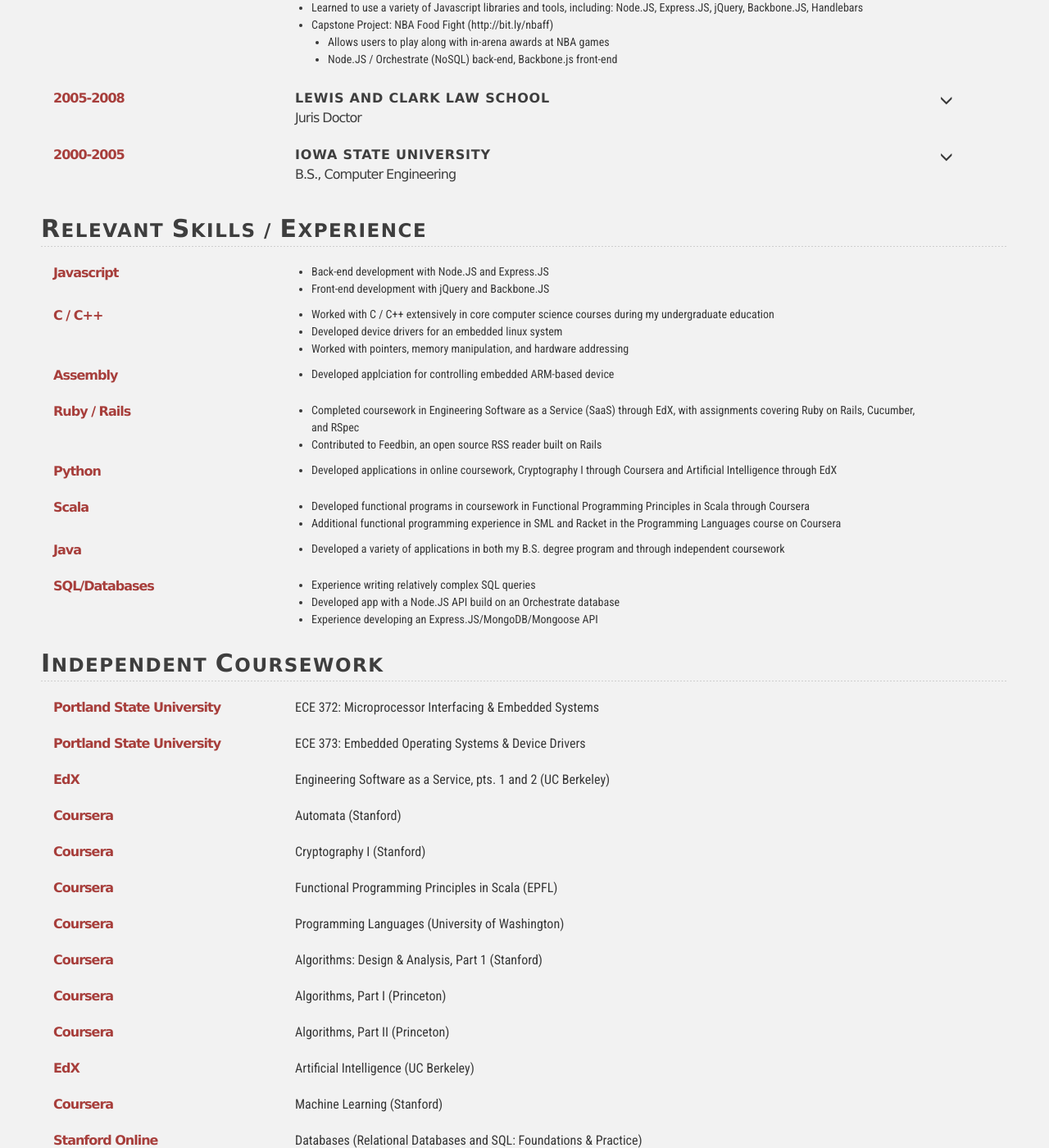
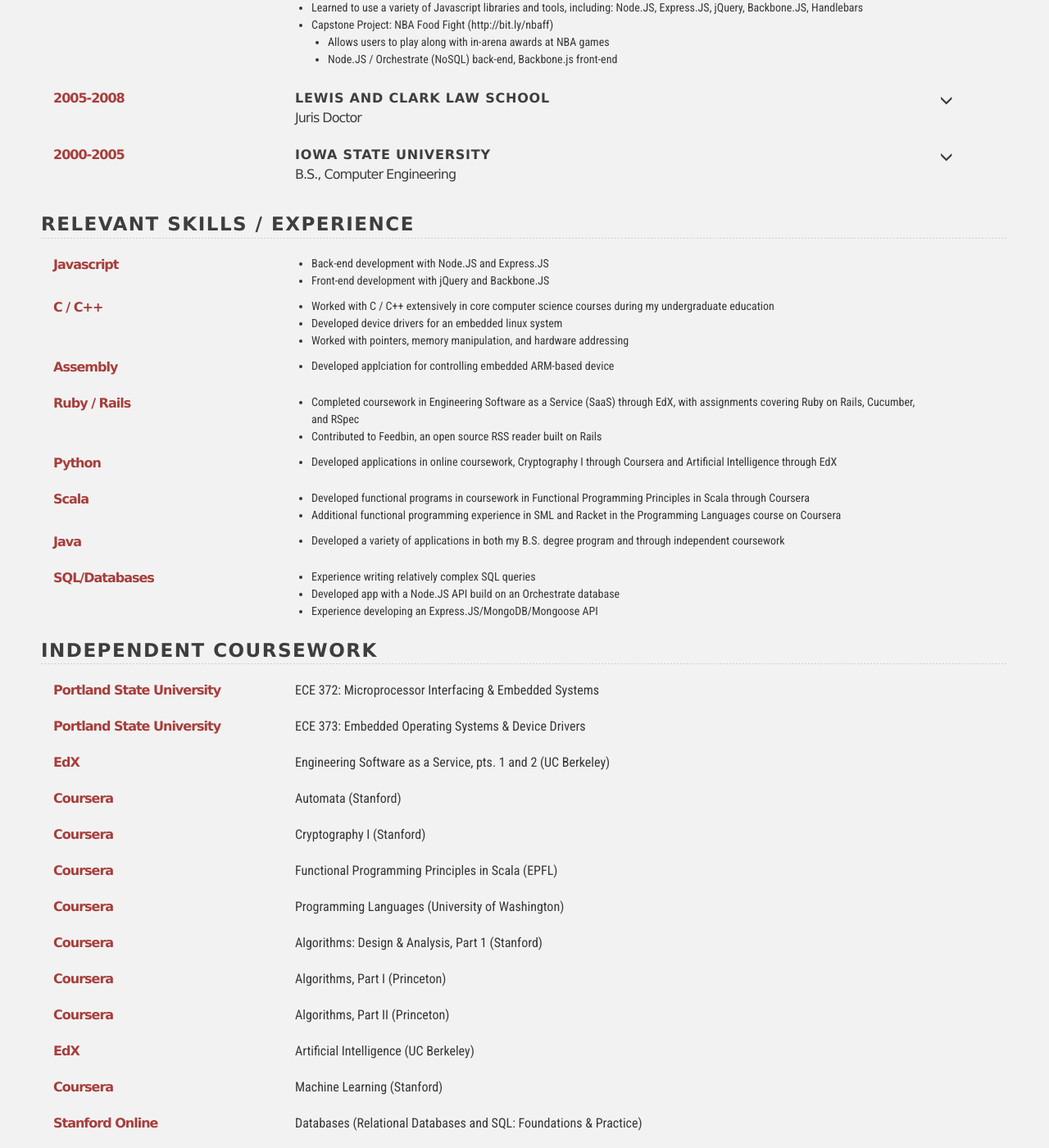
Before and after one commit to clebens/clebens.github.io, a Jekyll site: the page built from resume/index.html, in a window 1280 px wide and 1400 px high, scrolled down 658 px. Shown: the whole window at 82% size. Built offline with Jekyll 4.4.1, drawn with Linux system fonts in a browser that asks for light colours.

Commit message:
Fixed other headings

```diff
--- a/_includes/resume_details/courses.html
+++ b/_includes/resume_details/courses.html
@@ -1,5 +1,5 @@
   <div class="row">
-  <h2><div class="capital">I</div>ndependent <div class="capital">C</div>oursework</h2>
+  <h2><small-caps>Independent Coursework</small-caps></h2>
   </div>
 
   {% for course in site.data.courses %}
--- a/_includes/resume_details/skills.html
+++ b/_includes/resume_details/skills.html
@@ -1,5 +1,5 @@
   <div class="row">
-  <h2><div class="capital">R</div>elevant <div class="capital">S</div>kills / <div class="capital">E</div>xperience</h2>
+  <h2><small-caps>Relevant Skills / Experience</h2>
   </div>
 
   {% for language in site.data.languages %}
```
Also changed, not shown: 1 other file.
